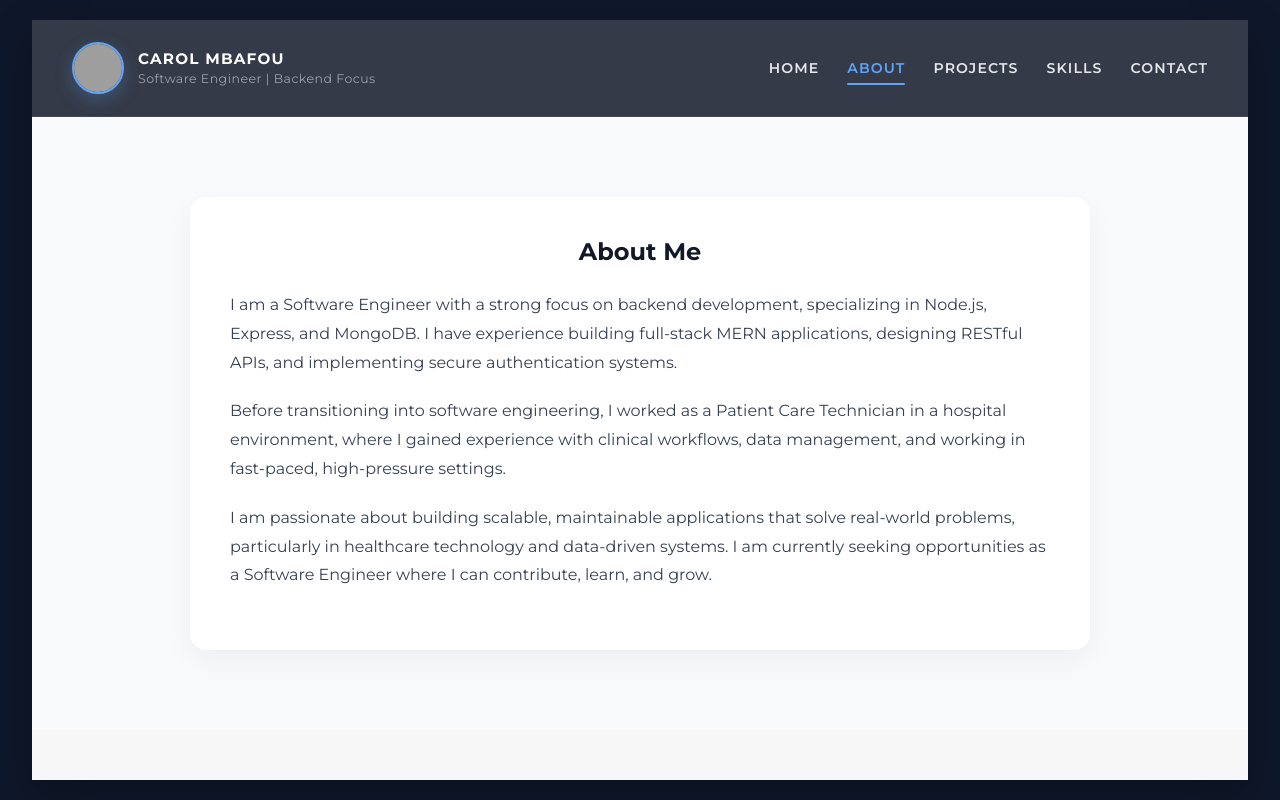
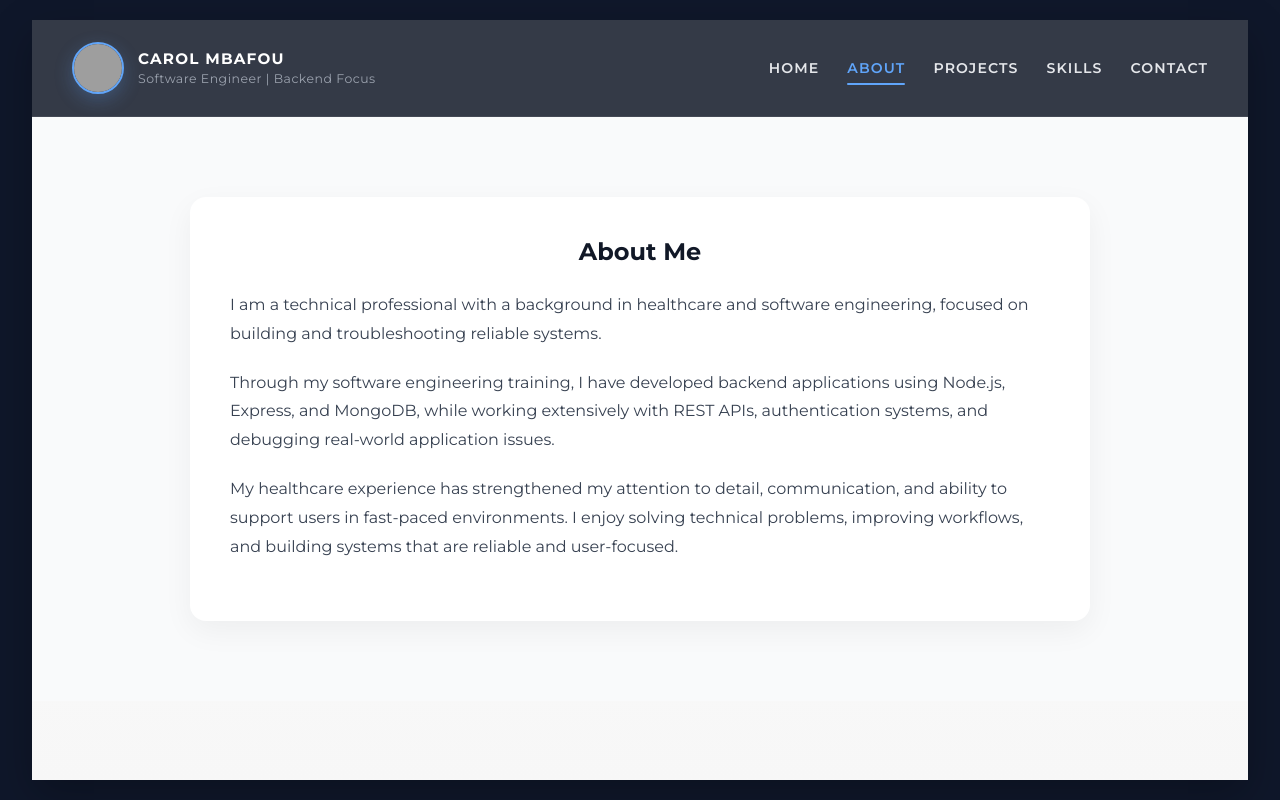
Before and after one commit to mbafousu/Portfolio, a React app: page /about in a window 1280 px wide. Built offline with nearby package versions, Linux system fonts and the light colour scheme; grey boxes are pictures that could not be loaded; the HTML template or start-up script is replaced by a standard one.

Commit message:
refactor: improve about section with troubleshooting and backend focus

```diff
--- a/src/pages/About.jsx
+++ b/src/pages/About.jsx
@@ -7,24 +7,18 @@ export default function About() {
         <h2>About Me</h2>
 
         <p>
-          I am a Software Engineer with a strong focus on backend development,
-          specializing in Node.js, Express, and MongoDB. I have experience
-          building full-stack MERN applications, designing RESTful APIs,
-          and implementing secure authentication systems.
+        I am a technical professional with a background in healthcare and software engineering,
+         focused on building and troubleshooting reliable systems.
         </p>
 
         <p>
-          Before transitioning into software engineering, I worked as a Patient
-          Care Technician in a hospital environment, where I gained experience
-          with clinical workflows, data management, and working in fast-paced,
-          high-pressure settings.
+         Through my software engineering training, I have developed backend applications using Node.js, Express, and MongoDB,
+          while working extensively with REST APIs, authentication systems, and debugging real-world application issues.
         </p>
 
         <p>
-          I am passionate about building scalable, maintainable applications that
-          solve real-world problems, particularly in healthcare technology and
-          data-driven systems. I am currently seeking opportunities as a Software
-          Engineer where I can contribute, learn, and grow.
+          My healthcare experience has strengthened my attention to detail, communication, and ability to support users in fast-paced environments.
+           I enjoy solving technical problems, improving workflows, and building systems that are reliable and user-focused.
         </p>
       </div>
     </section>
```
